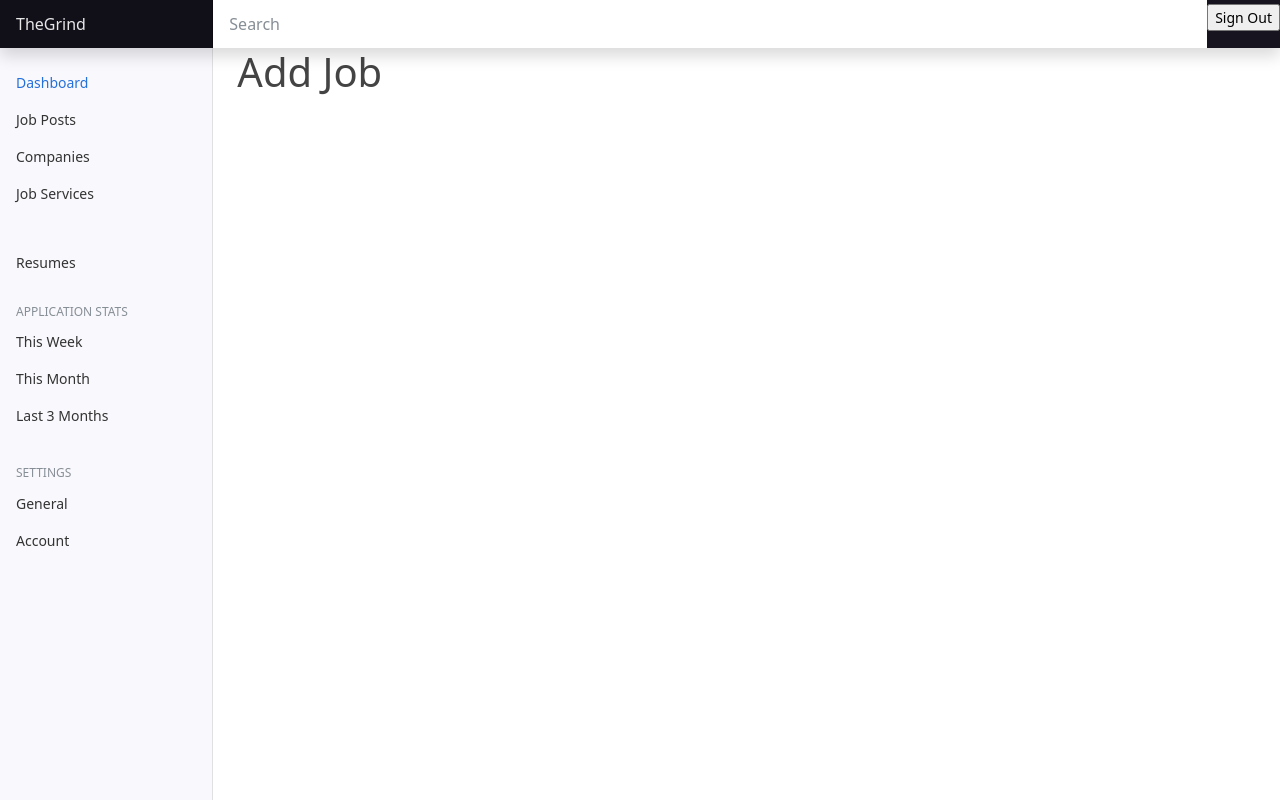
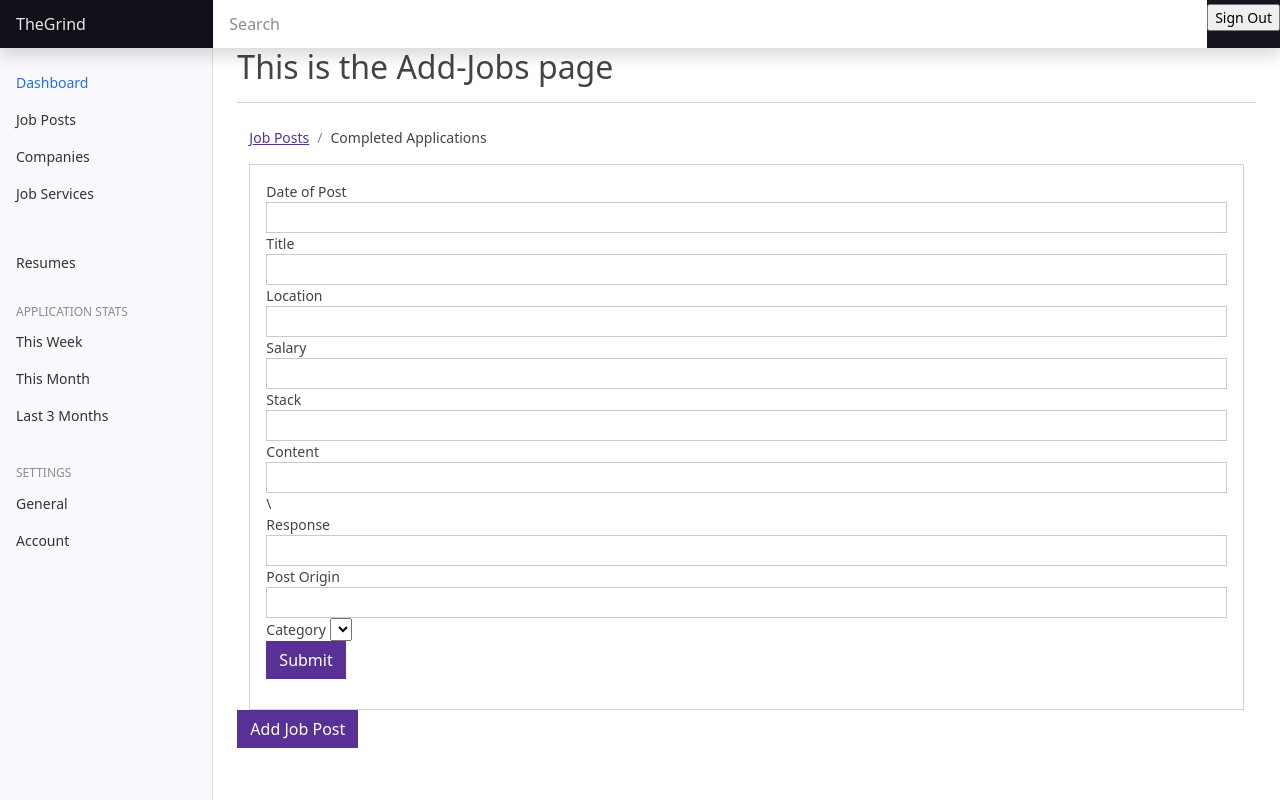
Before and after one commit to jhayes907/TheGrind, a Django app: page /add-job/ in a window 1280 px wide. Run offline with Django 4.2, Linux system fonts and the light colour scheme; the visitor is signed in with stand-in values (Sample User, id 1); lists and menus that the app fills with data are empty; some libraries are stand-ins or nearby versions.

Commit message:
Feat: Add job page laid out with form, Job model updated with altered field names and remigrated.

```diff
--- a/jobs/templates/jobs/add_job.html
+++ b/jobs/templates/jobs/add_job.html
@@ -1,6 +1,110 @@
-{% extends 'base.html' %}
+{% extends 'base.html' %} {% load static %} {% block content %}
 
-{% block content %}
+<h2>This is the Add-Jobs page</h2>
+<hr />
+<div class="container mt-4">
 
-<h1>Add Job</h1>
-{% endblock  %}
+    <nav aria-label="breadcrumb">
+    <ol class="breadcrumb">
+        <li class="breadcrumb-item"><a href="{% url 'jobs-home'%}">Job Posts</a></li>
+        <li class="breadcrumb-item active" aria-current="page">Completed Applications</a></li>
+    </ol>
+    </nav>
+
+    <div class="card">
+        <div class="card-body">
+            <form method="post" action="{% url 'add-jobs' %}">
+                {% include 'partials/_messages.html' %} {% csrf_token %}
+                <div class="form-group">
+                    <label for="">Date of Post</label>
+                    <input
+                    type="text"
+                    class="form-control form-control-sm"
+                    name="date"
+
+                />
+                </div>
+                <div class="form-group">
+                    <label for="">Title</label>
+                    <input
+                    type="text"
+                    class="form-control form-control-sm"
+                    name="title"
+
+                />
+                </div>
+                <div class="form-group">
+                    <label for="">Location</label>
+                    <input
+                    type="text"
+                    class="form-control form-control-sm"
+                    name="location"
+
+                />
+                </div>
+                <div class="form-group">
+                    <label for="">Salary</label>
+                    <input
+                    type="text"
+                    class="form-control form-control-sm"
+                    name="title"
+
+                />
+                </div>
+                <div class="form-group">
+                    <label for="">Stack</label>
+                    <input
+                    type="text"
+                    class="form-control form-control-sm"
+                    name="stack"
+
+                />
+                </div>
+                <div class="form-group">
+                    <label for="">Content</label>
+                    <input
+                    type="text"
+                    class="form-control form-control-sm"
+                    name="content"
+
+                />
+                </div>\
+                <div class="form-group">
+                    <label for="">Response</label>
+                    <input
+                    type="text"
+                    class="form-control form-control-sm"
+                    name="response"
+
+                />
+                </div>
+                <div class="form-group">
+                    <label for="">Post Origin</label>
+                    <input
+                    type="text"
+                    class="form-control form-control-sm"
+                    name="post_origin"
+
+                />
+                </div>
+                <div class="form-group">
+                    <label for="">Category</label>
+                    <select name="category">
+                        <option name="category"></option>
+                        <option name="category"></option>
+                        <option name="category"></option>
+                    </select>
+                </div>
+                <input
+                    type="submit"
+                    value="Submit"
+                    class="btn btn-primary btn-primary-sm"
+                />
+            </form>
+        </div>
+    </div>
+</div>
+
+<a href="{% url 'add-jobs' %}" class="btn btn-primary">Add Job Post</a>
+
+{% endblock content %}
--- a/jobs/templates/partials/_sidebar.html
+++ b/jobs/templates/partials/_sidebar.html
@@ -7,14 +7,14 @@
   <div class="position-sticky pt-3 sidebar-sticky">
     <ul class="nav flex-column">
       <li class="nav-item">
-        <a class="nav-link active" aria-current="page" href="/jobs-home">
+        <a class="nav-link active" aria-current="page" href="#">
           <span data-feather="home" class="align-text-bottom"></span>
-          Dashboard
+          Dashboard <span class="sr-only"></span>
         </a>
       </li>
       <li class="nav-item">
-        <a class="nav-link" href="#">
-          {% comment %} <span data-feather="file" class="align-text-bottom"></span> {% endcomment %}
+        <a class="nav-link" href="{% url 'jobs-home' %}">
+          <span data-feather="file" class="align-text-bottom"></span>
           Job Posts
         </a>
       </li>
--- a/userpreferences/templates/general.html
+++ b/userpreferences/templates/general.html
@@ -1,9 +1,11 @@
 {% extends 'base.html' %}
 
-
+{% comment %} TODO: fix this issue with non persisting user_preferences.language state {% endcomment %}
   {% block content %}
   <h3>This is the General settings page</h3>
+    <hr/>
   <div class="container mt-3">
+    <h5>Prefered translation</h5>
   {% include 'partials/_messages.html' %}
   <form method="post" action="{% url 'general' %}"></form>
   {% csrf_token %}
@@ -11,7 +13,7 @@
     <select name="language" class="form-select" id="inputGroupSelect04">
         {% if user_preferences.language %}
 
-        <option name="language" value="{{user_preferences.language}}">{{user_preferences.language}}</option>
+        <option name="language" selected value="{{user_preferences.language}}">{{user_preferences.language}}</option>
         {% endif %}
       {% for language in languages %}
 
```
Also changed, not shown: jobs/models.py (+4 -3 lines), jobs/templates/index.html (+6 -4 lines), jobs/templates/jobs/jobs_home.html (+19 -6 lines), jobs/templates/jobs/show_jobs.html (+0 -7 lines), userpreferences/views.py (+6 -5 lines), jobs/migrations/0002_alter_job_options_remove_job_name_job_content_and_more.py (added).
